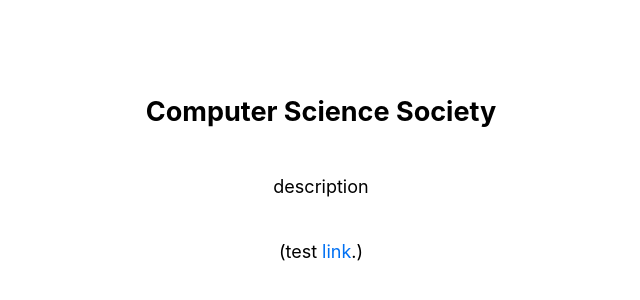
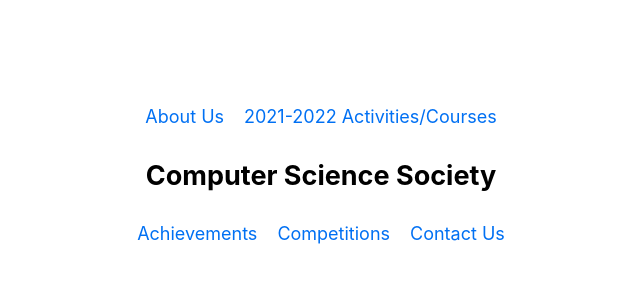
Before and after one commit to yu116/ccaweb, a Next.js app: page / in a window 1280 px wide. Shown: the part 224-524 px from the top of the page, without its empty margins (319-959 px from the left). Built offline with nearby package versions, Linux system fonts and the light colour scheme.

Commit message:
Added sample buttons to Home Screen

```diff
--- a/pages/index.js
+++ b/pages/index.js
@@ -9,12 +9,33 @@ export default function Home() {
         <title>{siteTitle}</title>
       </Head>
       <section className={utilStyles.headingMd, utilStyles.screen}>
+
+        {/* Top row of buttons */}
+        <div className={utilStyles.subscreen}>
+          <a href="https://google.com">
+            About Us
+          </a>
+          <a href="https://google.com">
+            2021-2022 Activities/Courses
+          </a>
+        </div>
+
+        {/* Title */}
         <h1>Computer Science Society</h1>
-        <p>description</p>
-        <p>
-          (test{' '}
-          <a href="https://adfs.ri.edu.sg/adfs/ls/?SAMLRequest=fZJfT8IwFMXf%2FRRL37v%2FgDTbEoQYSVAXmD74Yrq1gyZbO3tblG%2FvGBoxRh57e3733HPbBGjbdGRmzU6u%2BZvlYJyPtpFAhosUWS2JoiCASNpyIKYim9n9ioSuTzqtjKpUg86QywQF4NoIJZGzXKTodTQOKfOvI1yx6QTH12WNSz8e4%2FEoKssongYl48h55hp6JkV9ix4EsHwpwVBp%2BpIfBtif4CAsghGJYhIGL8hZ9DmEpGagdsZ0QDyPshpcLVzOrAvb4eg14CFn9j3VXEmwLdcbrvei4k%2Fr1Q8t9oczuFFbIb1jYOTkX2u4EZIJub28gfIkAnJXFDnOHzcFypJjHzLk0tnR74%2FdURAm3rkuOb3cQ%2B%2BwXOSqEdXBuVW6peb%2FAQI3GCqC4XqQEiuh45WoBWf9HppGvc81p4anyGjLkZedTH%2F%2FkOzqEw%3D%3D&SigAlg=http%3A%2F%2Fwww.w3.org%2F2000%2F09%2Fxmldsig%23rsa-sha1&Signature=Gvt2gpiqak1fe%2FXPy5l9w1Lf%2BQEWzH%2FBOxI02er2%2B4zV3p69QFlcGdgw%2BzSVBJqqEmg46RRxYRFYm%2FCeM5GeUu5FEELxPCD2PcAkGrtEA1m04O2VkQm21Td7e2y%2BszuHCn25syPGv%2FUyK9lG7fgORNbP23D8xFWzMdWPcsnzL1vJmP%2FOGTssckVfJlT9EYkmSPVtHewLmE24U9rY9sbX84ec4P1Bkzb3erG0osnaslVk1rERKus5Y3gjEM4CTf%2FYFLkH7iviBNwCi%2BBnEY8f8VPLFuHOs%2FN9nTYZHK9gcSCbEKLTR5iYgBOvh%2Fe8MXc5EIs6lqhQF2Y5r1Fn5mb1vA%3D%3D">link</a>.)
-        </p>
+
+        {/* Bottom row of buttons */}
+        <div className={utilStyles.subscreen}>
+          <a href="https://google.com">
+            Achievements
+          </a>
+          <a href="https://google.com">
+            Competitions
+          </a>
+          <a href="https://google.com">
+            Contact Us
+          </a>
+        </div>
+
       </section>
     </div>
   )
--- a/styles/utils.module.css
+++ b/styles/utils.module.css
@@ -61,3 +61,10 @@
   justify-content: center;
   flex-direction: column;
 }
+
+.subscreen {
+  display: flex;
+  align-items: center;
+  justify-content: center;
+  column-gap: 20px;
+}
```
